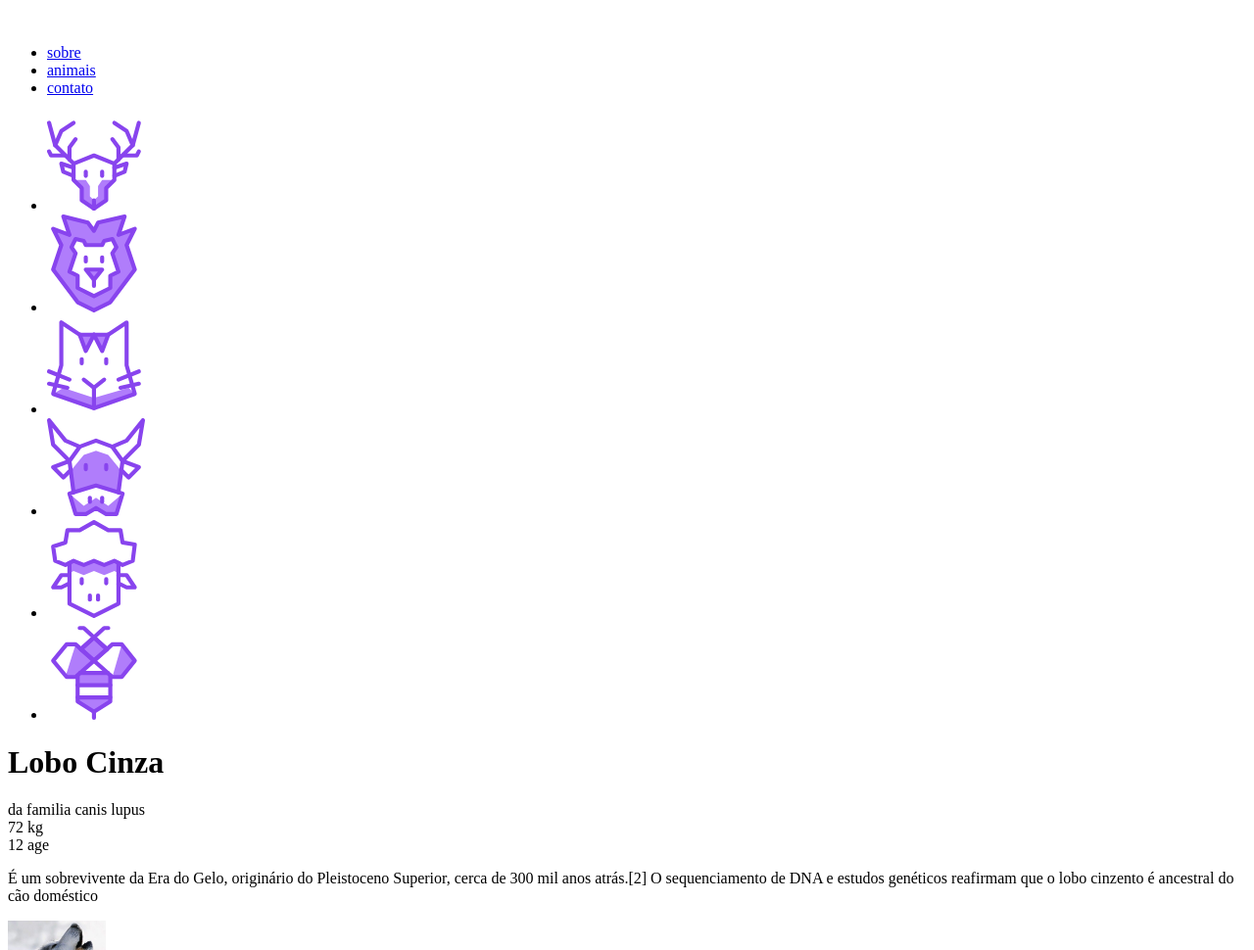
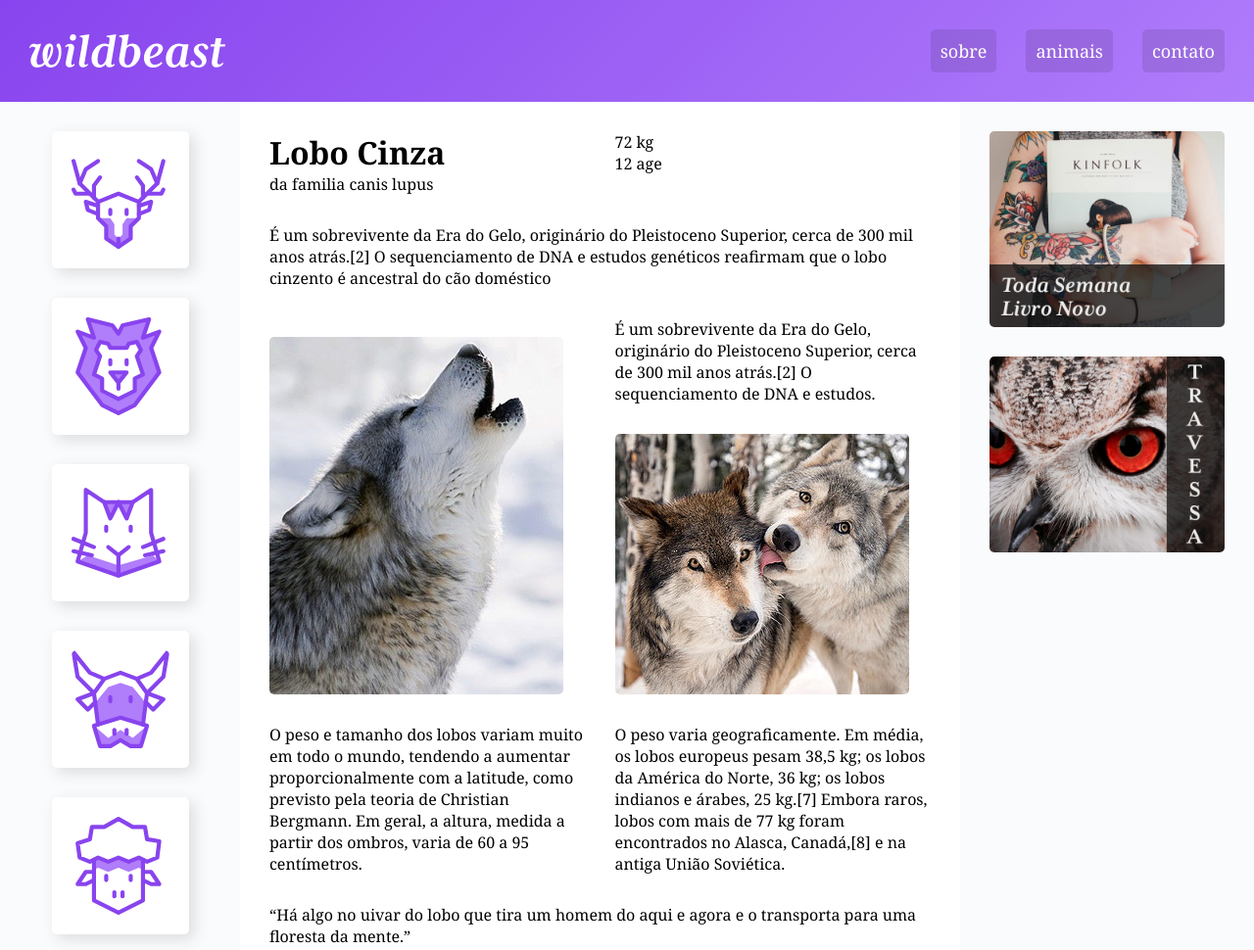
Before and after one commit to miguelsanglard/wildbeast, a plain HTML site: page index.html in a window 1280 px wide. Shown: the top 970 px of the page at 98% size. Drawn offline with Linux system fonts and the light colour scheme.

Commit message:
estrutura, header, sidenav, anúncios, footer e conteúdo grid.

```diff
--- a/index.html
+++ b/index.html
@@ -5,6 +5,9 @@
   <meta charset="UTF-8">
   <meta name="viewport" content="width=device-width, initial-scale=1.0, shrink-to-fit=no">
   <title>Wildbeast</title>
+  <link rel="preconnect" href="https://fonts.googleapis.com">
+  <link rel="preconnect" href="https://fonts.gstatic.com" crossorigin>
+  <link href="https://fonts.googleapis.com/css2?family=Vollkorn:ital,wght@0,400;0,700;1,400&display=swap" rel="stylesheet">
   <link rel="stylesheet" href="style.css">
 </head>
 
@@ -47,13 +50,13 @@
           <span class="rotulo">age</span>
         </div>
       </div>
-      <p>É um sobrevivente da Era do Gelo, originário do Pleistoceno Superior, cerca de 300 mil anos atrás.[2] O sequenciamento de DNA e estudos genéticos reafirmam que o lobo cinzento é ancestral do cão doméstico</p>
-      <img src="img/wolf1.jpg" alt="wolf 1">
+      <p class="col-wide">É um sobrevivente da Era do Gelo, originário do Pleistoceno Superior, cerca de 300 mil anos atrás.[2] O sequenciamento de DNA e estudos genéticos reafirmam que o lobo cinzento é ancestral do cão doméstico</p>
+      <img class="imagem-1" src="img/wolf1.jpg" alt="wolf 1">
       <p>É um sobrevivente da Era do Gelo, originário do Pleistoceno Superior, cerca de 300 mil anos atrás.[2] O sequenciamento de DNA e estudos.</p>
-      <img src="img/wolf2.jpg" alt="wolf 2">
+      <img class="imagem-2" src="img/wolf2.jpg" alt="wolf 2">
       <p>O peso e tamanho dos lobos variam muito em todo o mundo, tendendo a aumentar proporcionalmente com a latitude, como previsto pela teoria de Christian Bergmann. Em geral, a altura, medida a partir dos ombros, varia de 60 a 95 centímetros.</p>
       <p>O peso varia geograficamente. Em média, os lobos europeus pesam 38,5 kg; os lobos da América do Norte, 36 kg; os lobos indianos e árabes, 25 kg.[7] Embora raros, lobos com mais de 77 kg foram encontrados no Alasca, Canadá,[8] e na antiga União Soviética.</p>
-      <blockquote cite="citacao">
+      <blockquote class="citacao col-wide">
         <p>“Há algo no uivar do lobo que tira um homem do aqui e agora e o transporta para uma floresta da mente.”</p>
       </blockquote>
       <ul>
@@ -70,7 +73,7 @@
         <p>É um sobrevivente da Era do Gelo, originário do Pleistoceno Superior, cerca de 300 mil anos atrás.[2] O sequenciamento de DNA e estudos genéticos reafirmam que o lobo cinzento é ancestral do cão doméstico.</p>
         <p>É um sobrevivente da Era do Gelo, originário do Pleistoceno Superior, cerca de 300 mil anos atrás.[2] O sequenciamento de DNA e estudos genéticos reafirmam que o lobo cinzento é ancestral do cão doméstico.</p>
       </div>
-      <img src="img/wolf3.jpg" alt="wolf 3">
+      <img class="col-wide" src="img/wolf3.jpg" alt="wolf 3">
     </main>
     <aside class="anuncios">
       <div class="anuncio-item">
@@ -80,7 +83,9 @@
         <img src="img/anuncio-2.jpg" alt="anuncio 2">
       </div>
     </aside>
-    <footer class="footer">Lobotomia © 2012 - 2017. Alguns direitos reservados.</footer>
+    <footer class="footer">
+      <p>Lobotomia © 2012 - 2017. Alguns direitos reservados.</p>
+    </footer>
   </div>
 
 </body>
--- a/style.css
+++ b/style.css
@@ -1,5 +1,119 @@
+body,
+p,
+h1,
+ul,
+li,
+blockquote {
+  padding: 0px;
+  margin: 0px;
+}
+li {
+  list-style: none;
+}
+a {
+  text-decoration: none;
+}
 body {
+  font-family: "Volkorn", Georgia, "Times New Roman", Times, serif;
 }
 img {
+  max-width: 100%;
+  display: block;
+  border-radius: 5px;
+}
+.estrutura {
+  display: grid;
+  grid-template-columns: minmax(160px, 1fr) 3fr 300px;
+  grid-template-areas:
+    "header header header"
+    "sidenav content anuncios"
+    "footer footer footer";
+}
+
+.header {
+  grid-area: header;
+  background: linear-gradient(135deg, #8844ee, #b07dfb);
+  padding: 30px;
+  display: grid;
+  grid-template-columns: 1fr auto;
+  align-items: center;
+}
+.logo {
+  max-width: 200px;
+}
+.header nav ul {
+  display: flex;
+  flex-wrap: wrap;
+}
+.header nav a {
+  display: block;
+  padding: 10px;
+  color: white;
+  font-size: 1.125em;
+  background: rgba(0, 0, 0, 0.1);
+  border-radius: 5px;
+  transition: 0.2s;
+}
+.header nav a:hover {
+  background: rgba(0, 0, 0, 0.5);
+}
+.header li + li {
+  margin-left: 30px;
+}
+
+.sidenav {
+  grid-area: sidenav;
+  background: #fafbfc;
+  padding: 30px;
+}
+.sidenav li a {
+  display: block;
+  min-width: 60px;
   max-width: 100px;
+  margin: 0 auto 30px auto;
+  background: white;
+  padding: 20px;
+  border-radius: 5px;
+
+  box-shadow: 5px 5px 15px 0px rgba(44, 44, 44, 0.15);
+  transition: 0.1s ease-in-out;
 }
+.sidenav li a:hover {
+  background: #b07dfb;
+}
+.content {
+  grid-area: content;
+  max-width: 900px;
+  margin: 0 auto;
+  padding: 30px;
+  display: grid;
+  grid-template-columns: 1fr 1fr;
+  gap: 30px;
+}
+.col-wide {
+  grid-column: 1 / -1;
+}
+.imagem-1 {
+  grid-row: span 2;
+  align-self: end;
+}
+.imagem-2 {
+  align-self: end;
+}
+.anuncios {
+  grid-area: anuncios;
+  background: #fafbfc;
+  display: grid;
+  align-content: start;
+  padding: 30px;
+  gap: 30px;
+}
+.footer {
+  grid-area: footer;
+  background: linear-gradient(135deg, #8844ee, #b07dfb);
+}
+.footer p {
+  color: white;
+  text-align: center;
+  padding: 30px;
+}
```
